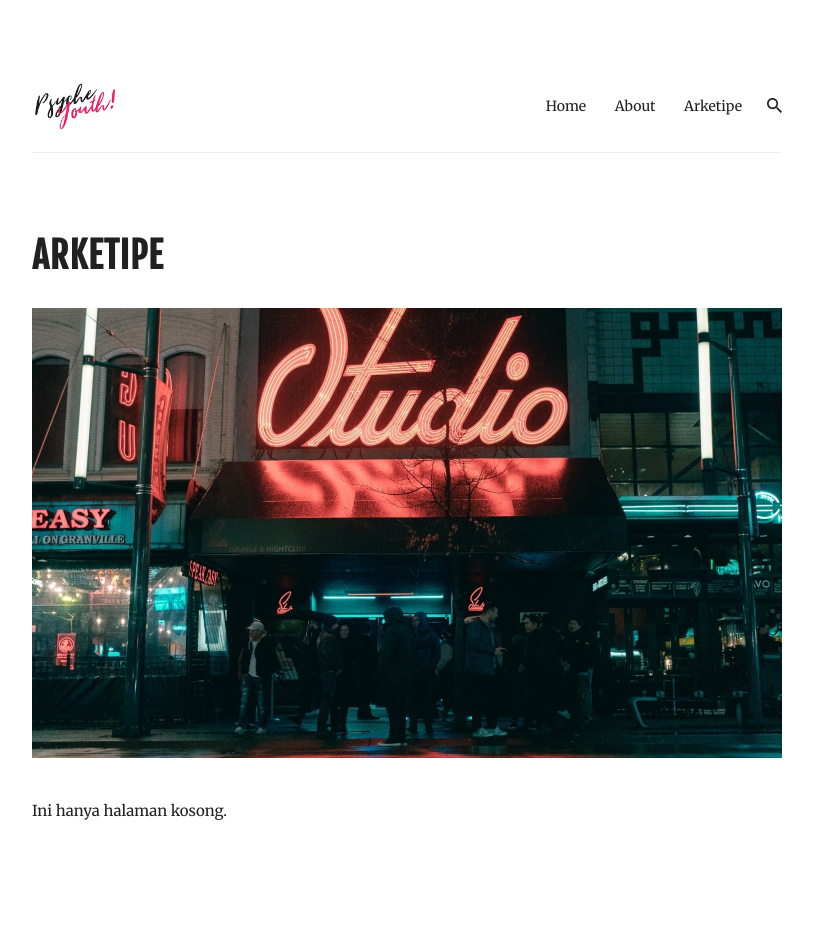
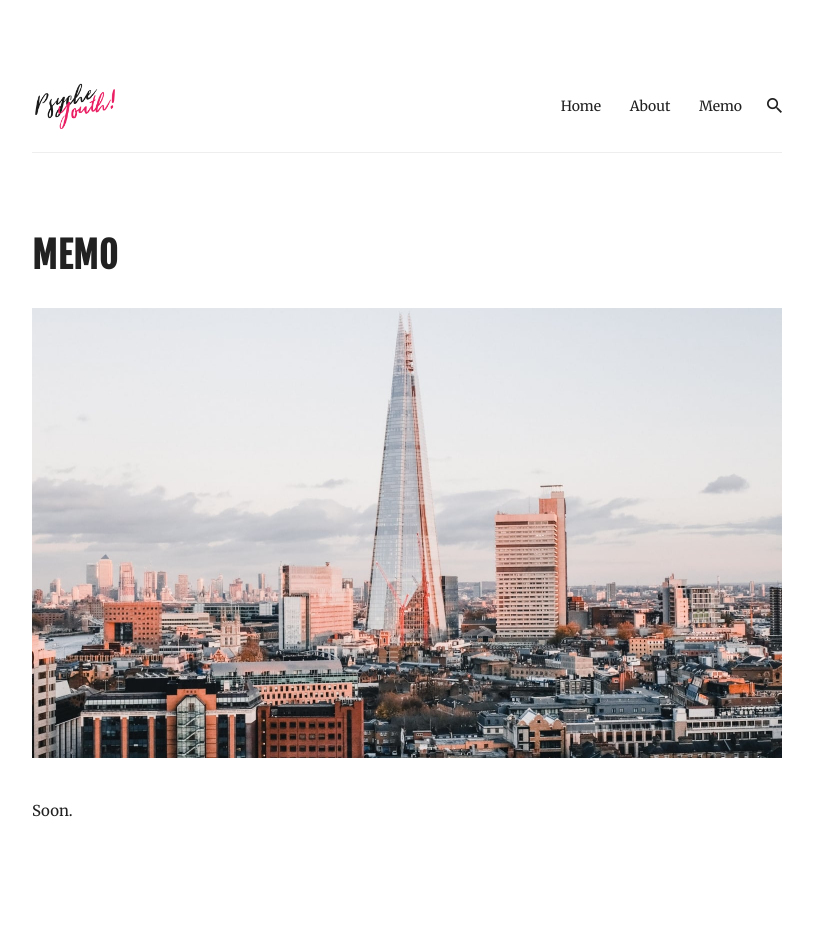
Before and after one commit to imamnrchls/imamnrchls.github.io, a Jekyll site: the page built from _pages/arketipe.md, in a window 1280 px wide. Shown: the top 932 px of the page, without its empty margins (233-1046 px from the left). Built offline with Jekyll 4.4.1, drawn with Linux system fonts in a browser that asks for light colours; grey boxes are pictures that could not be loaded.

Commit message:
Update arketipe.md

```diff
--- a/_pages/arketipe.md
+++ b/_pages/arketipe.md
@@ -1,8 +1,8 @@
 ---
 layout: page
-title: Arketipe
-permalink: /arketipe/
-image: images/12.jpg
+title: Memo
+permalink: /memo/
+image: images/04.jpg
 ---
 
-Ini hanya halaman kosong.
+Soon.
```
